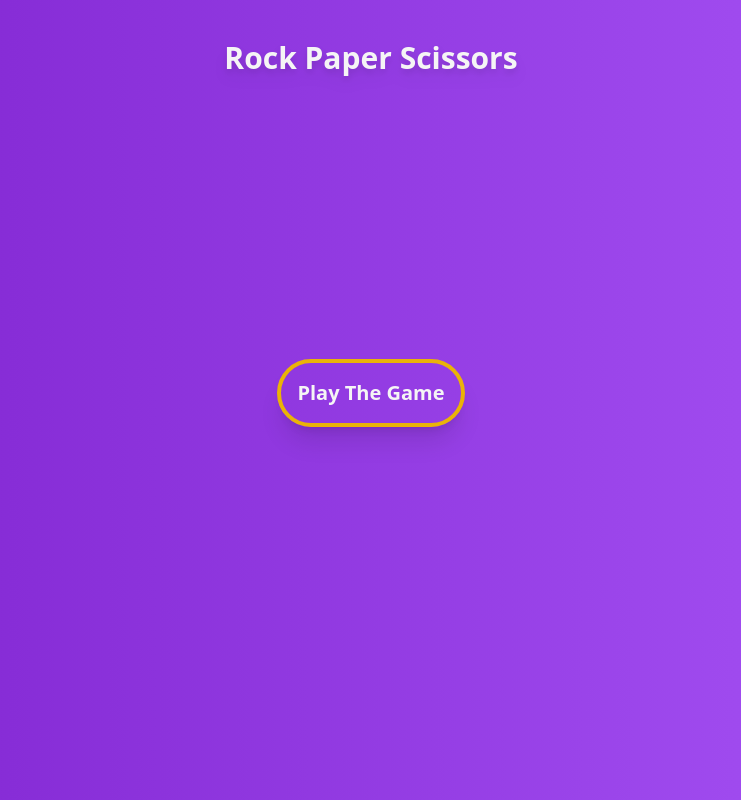
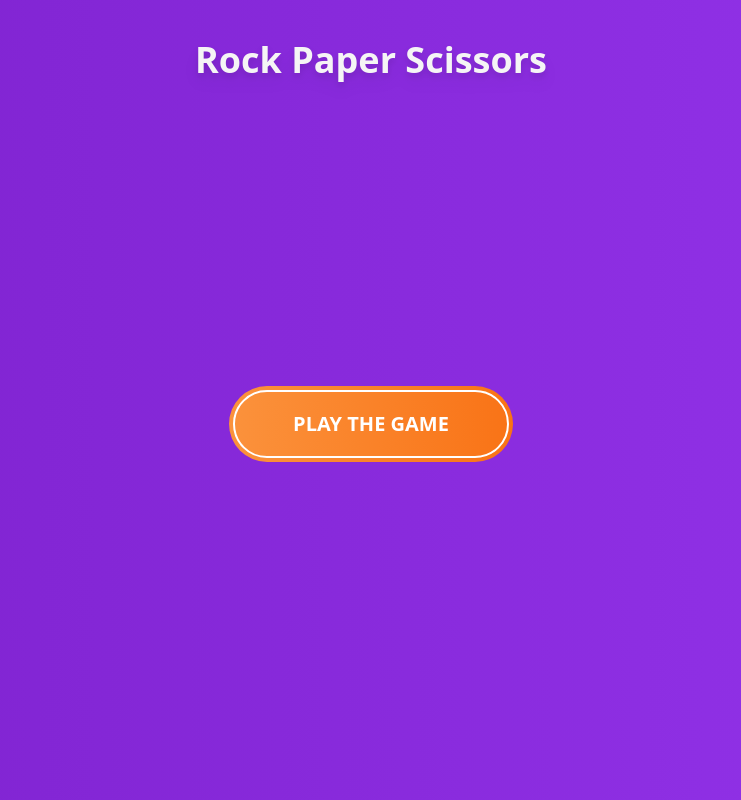
Before and after one commit to GOLDER303/-online-rock-paper-scissors-frontend, a React (Vite) app: page / in a window 1280 px wide. Shown: the whole page, without its empty margins (269-1010 px from the left). Built offline with nearby package versions, Linux system fonts and the light colour scheme.

Commit message:
Change main page styling

```diff
--- a/src/pages/MainPage.tsx
+++ b/src/pages/MainPage.tsx
@@ -1,9 +1,10 @@
 const MainPage = () => {
     return (
-        <div className="pt-10 h-screen bg-gradient-to-r from-purple-700 to-purple-500 text-neutral-100">
-            <h1 className=" text-3xl text-center font-bold drop-shadow-lg">Rock Paper Scissors</h1>
-            <div className="flex h-5/6 justify-center items-center text-xl">
-                <button className="p-4 font-bold border-4 border-yellow-500 rounded-full shadow-xl">
+        <div className="flex flex-col flex-grow h-screen pt-10 bg-gradient-to-r from-purple-700 to-purple-600 text-neutral-100">
+            <h1 className=" text-4xl text-center font-bold drop-shadow-lg">Rock Paper Scissors</h1>
+            <div className="flex justify-center items-center flex-grow">
+                <button className="relative block mx-auto mb-8 py-6 px-16 text-xl text-white font-bold uppercase bg-gradient-to-r from-orange-400 to-orange-500 rounded-full">
+                    <span className="absolute inset-1 border-white border-2 rounded-full"></span>
                     Play The Game
                 </button>
             </div>
```
